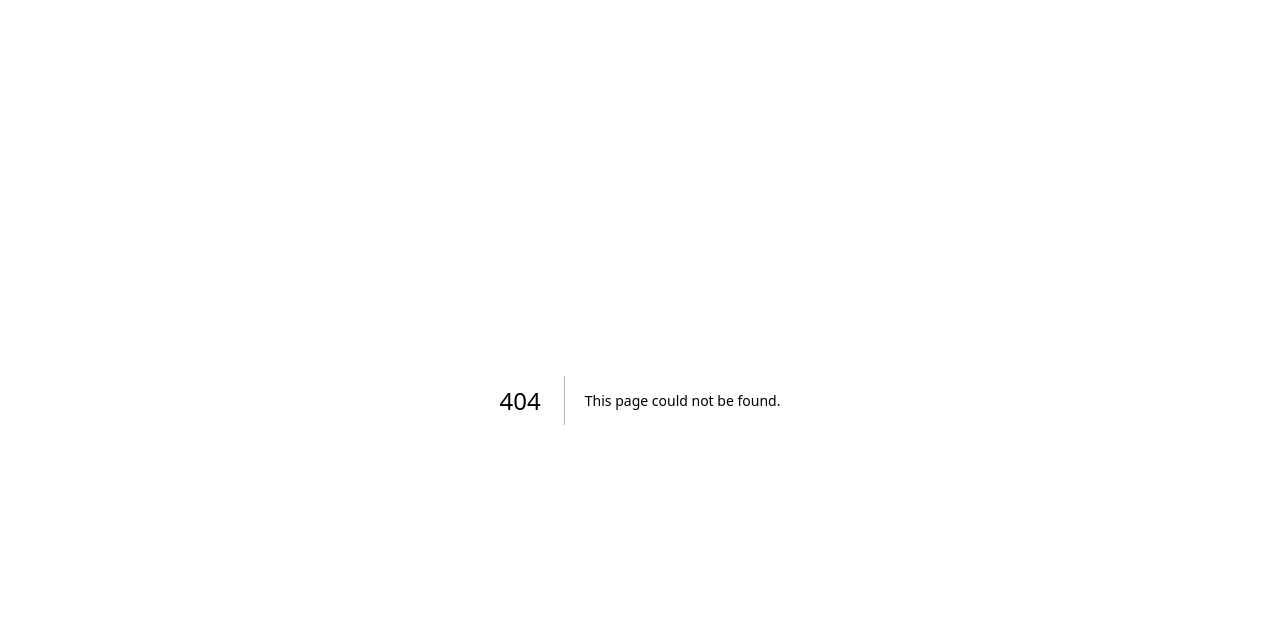
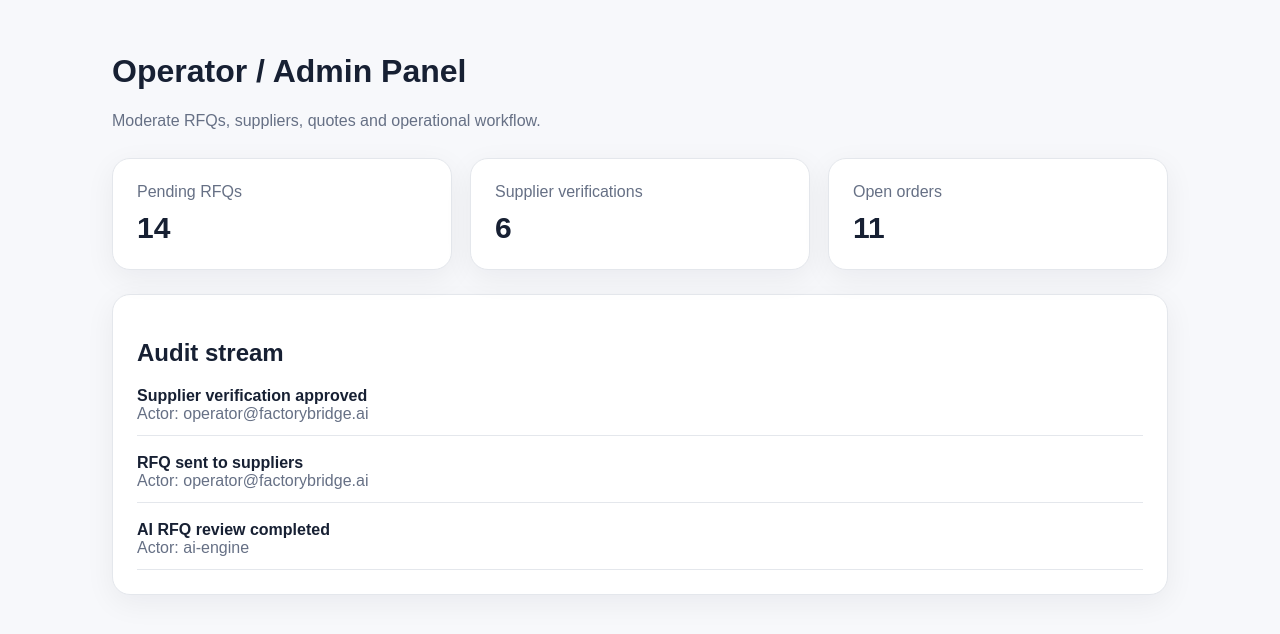
Before and after one commit to fastwind-ceo/factorybridge, a Next.js app in the folder frontend/: page /admin in a window 1280 px wide. Before the commit this address had no page. Shown: the top 634 px of the page. Built offline with nearby package versions, Linux system fonts and the light colour scheme.

Commit message:
Add admin operator page

```diff
--- /dev/null
+++ b/frontend/app/admin/page.tsx
@@ -0,0 +1,44 @@
+const auditItems = [
+  { event: 'Supplier verification approved', actor: 'operator@factorybridge.ai' },
+  { event: 'RFQ sent to suppliers', actor: 'operator@factorybridge.ai' },
+  { event: 'AI RFQ review completed', actor: 'ai-engine' },
+]
+
+export default function AdminPage() {
+  return (
+    <main className="container">
+      <div style={{ marginBottom: 28 }}>
+        <h1>Operator / Admin Panel</h1>
+        <p className="muted">Moderate RFQs, suppliers, quotes and operational workflow.</p>
+      </div>
+
+      <section className="grid grid-3">
+        <div className="card">
+          <div className="muted">Pending RFQs</div>
+          <div style={{ fontSize: 30, fontWeight: 800, marginTop: 10 }}>14</div>
+        </div>
+        <div className="card">
+          <div className="muted">Supplier verifications</div>
+          <div style={{ fontSize: 30, fontWeight: 800, marginTop: 10 }}>6</div>
+        </div>
+        <div className="card">
+          <div className="muted">Open orders</div>
+          <div style={{ fontSize: 30, fontWeight: 800, marginTop: 10 }}>11</div>
+        </div>
+      </section>
+
+      <section className="card" style={{ marginTop: 24 }}>
+        <h2>Audit stream</h2>
+
+        <div className="grid">
+          {auditItems.map((item) => (
+            <div key={item.event} style={{ borderBottom: '1px solid var(--border)', paddingBottom: 12 }}>
+              <strong>{item.event}</strong>
+              <div className="muted">Actor: {item.actor}</div>
+            </div>
+          ))}
+        </div>
+      </section>
+    </main>
+  )
+}
```
